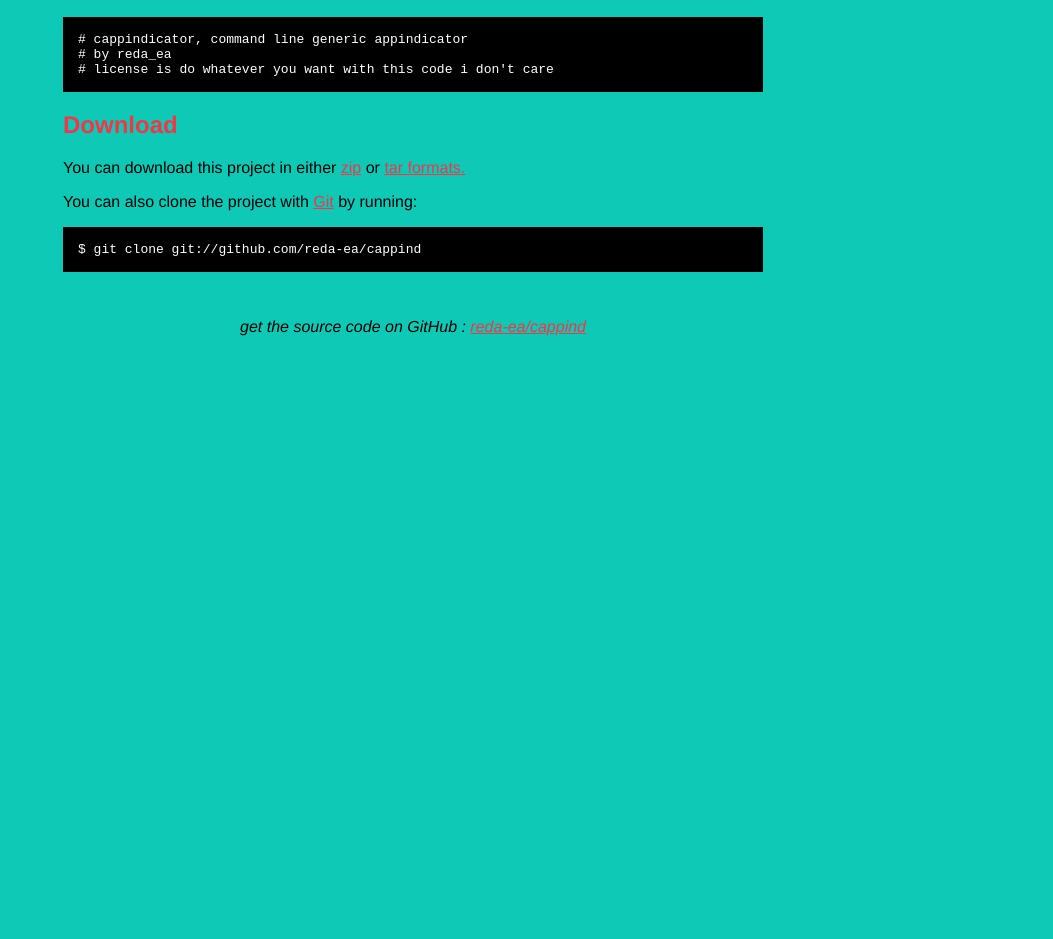
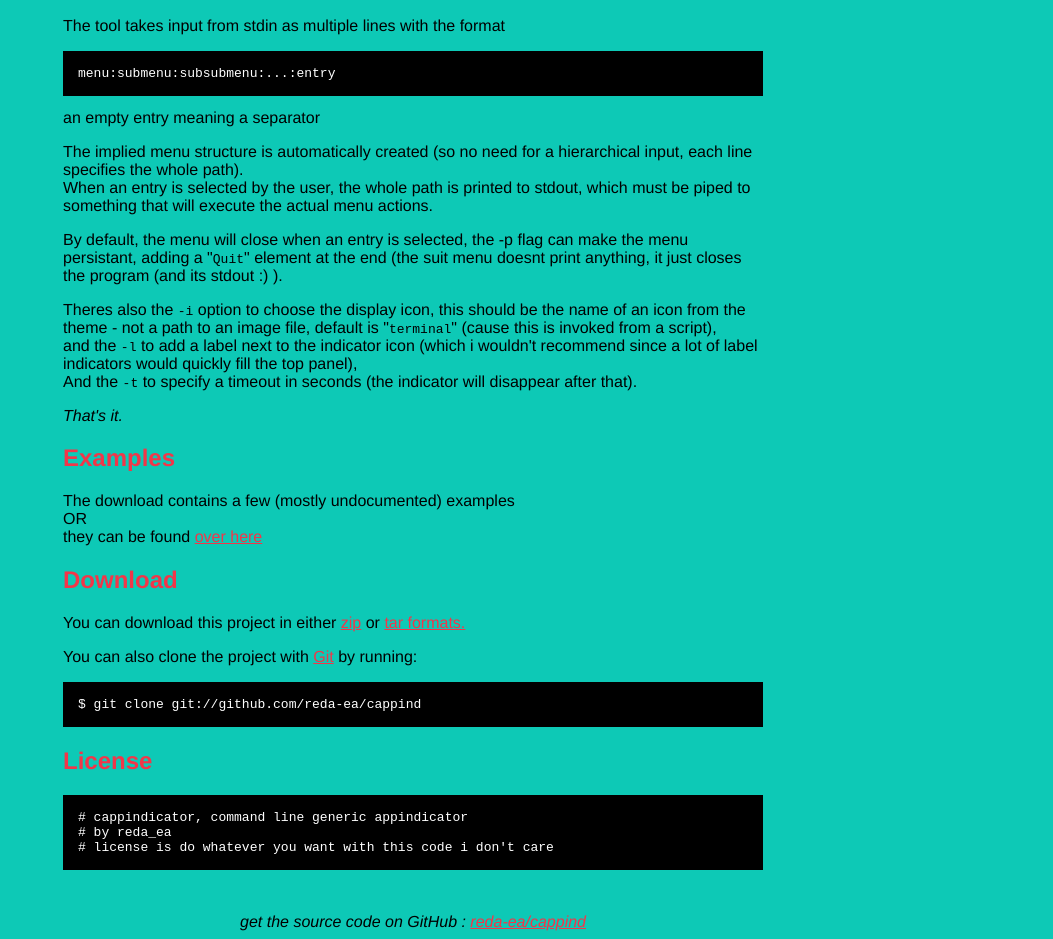
Before and after one commit to reda-ea/cappind, a plain HTML site: page index.html in a window 1280 px wide. Shown: the part 316-1255 px from the top of the page, without its empty margins (227-1280 px from the left). Before the commit the page ends 800 px from the top, so only its background shows below. Drawn offline with Linux system fonts and the light colour scheme.

Commit message:
howto & examples

```diff
--- a/index.html
+++ b/index.html
@@ -54,12 +54,22 @@
 However, none of them supports ubuntu appindicators (yet).<br />
 This little script does just that.</p>
 
+      <h2>How to use</h2>
+<p>The tool takes input from stdin as multiple lines with the format
+<pre>menu:submenu:subsubmenu:...:entry</pre>
+an empty entry meaning a separator</p>
+<p>The implied menu structure is automatically created (so no need for a hierarchical input, each line specifies the whole path).<br>
+When an entry is selected by the user, the whole path is printed to stdout, which must be piped to something that will execute the actual menu actions.</p>
+<p>By default, the menu will close when an entry is selected, the -p flag can make the menu persistant, adding a "<code>Quit</code>" element at the end (the suit menu doesnt print anything, it just closes the program (and its stdout :) ).</p>
+<p>Theres also the <code>-i</code> option to choose the display icon, this should be the name of an icon from the theme - not a path to an image file, default is "<code>terminal</code>" (cause this is invoked from a script),<br>and the <code>-l</code> to add a label next to the indicator icon (which i wouldn't recommend since a lot of label indicators would quickly fill the top panel),<br>And the <code>-t</code> to specify a timeout in seconds (the indicator will disappear after that).</p>
+<p><em>That's it.</em></p>
+</p>
 
-      <h2>License</h2>
-      <pre># cappindicator, command line generic appindicator
-# by reda_ea <reda.ea@gmail.com>
-# license is do whatever you want with this code i don't care</pre>
-
+    <h2>Examples</h2>
+<p>The download contains a few (mostly undocumented) examples<br/>
+OR <br />
+they can be found <a href="https://github.com/reda-ea/cappind/tree/master/examples">over here</a>
+</p>
 
     <h2>Download</h2>
     <p>
@@ -72,6 +82,12 @@ This little script does just that.</p>
       <pre>$ git clone git://github.com/reda-ea/cappind</pre>
     </p>
 
+      <h2>License</h2>
+<pre># cappindicator, command line generic appindicator
+# by reda_ea <reda.ea@gmail.com>
+# license is do whatever you want with this code i don't care</pre>
+
+
     <div class="footer">
       get the source code on GitHub : <a href="https://github.com/reda-ea/cappind">reda-ea/cappind</a>
     </div>
```
